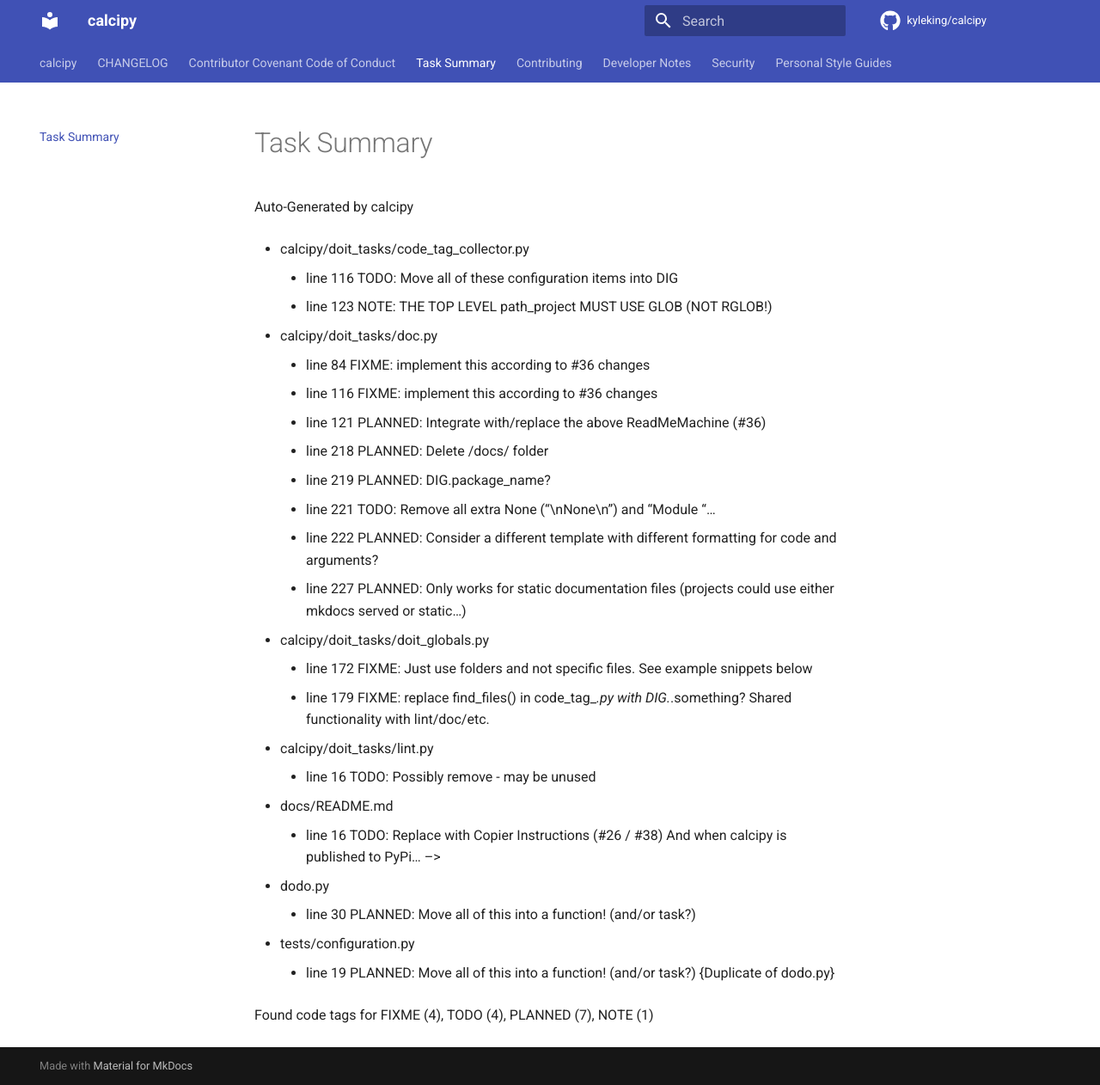
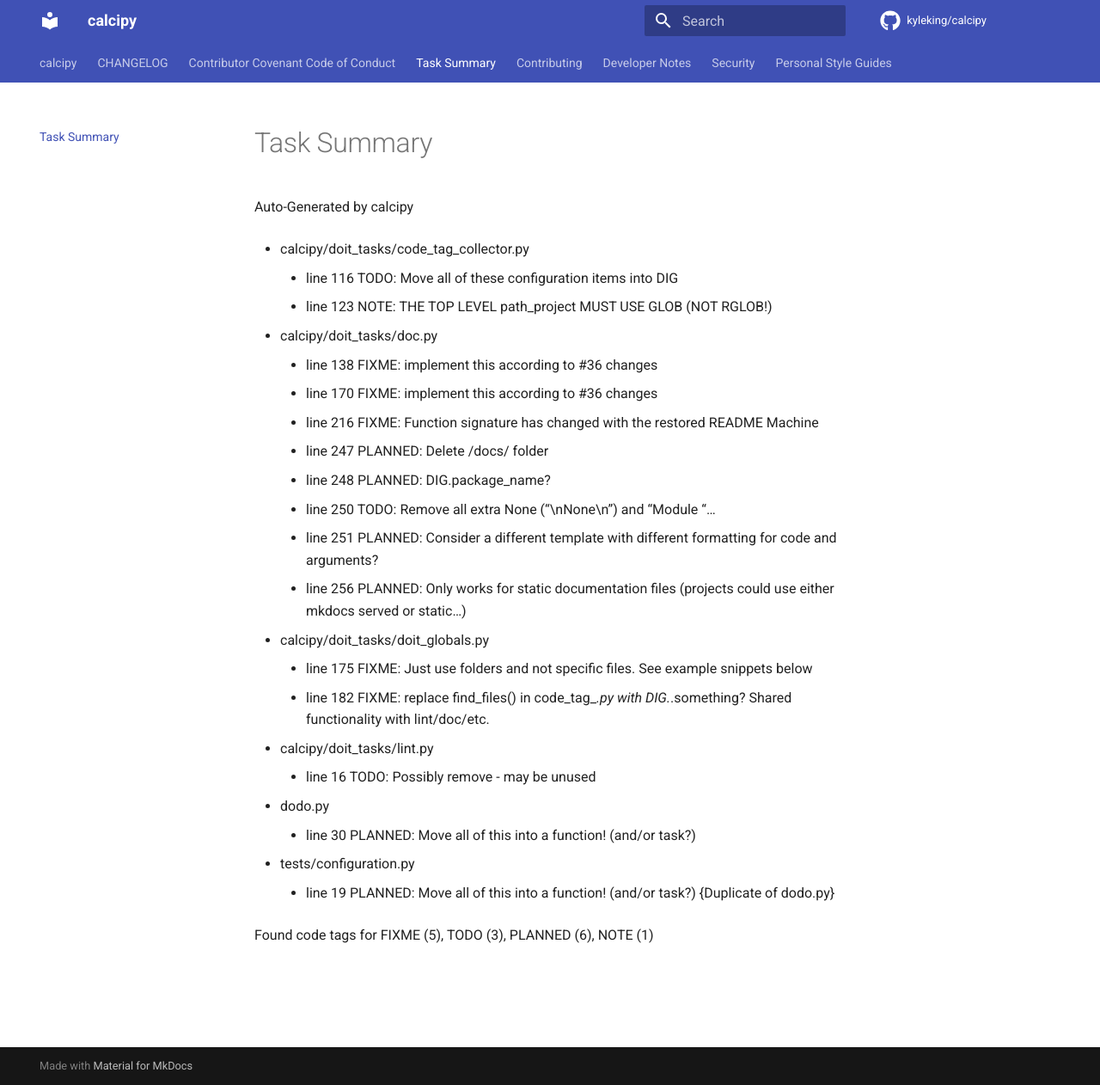
Before and after one commit to KyleKing/calcipy, an MkDocs documentation site: the page built from docs/CODE_TAG_SUMMARY.md, in a window 1280 px wide and 1262 px high. Shown: the whole window at 86% size. Built offline with MkDocs 1.6.1 and Material for MkDocs 9.7.7, drawn with Linux system fonts in a browser that asks for light colours; comment, search, counter and statistics services are not loaded.

```diff
--- a/.copier-answers.yml
+++ b/.copier-answers.yml
@@ -1,6 +1,6 @@
 # Answer file maintained by Copier for: https://github.com/KyleKing/calcipy_template
 # Check into version control. Edit by re-running copier and changing responses to the questions
-_commit: 0.0.2
+_commit: 0.0.4
 _src_path: gh:KyleKing/calcipy_template
 author_email: dev.act.kyle@gmail.com
 author_name: Kyle King
--- a/.pre-commit-config.yaml
+++ b/.pre-commit-config.yaml
@@ -35,13 +35,13 @@ repos:
       - id: requirements-txt-fixer
       - id: trailing-whitespace
   - repo: https://github.com/commitizen-tools/commitizen
-    rev: v2.15.3
+    rev: v2.17.4
     hooks:
       - id: commitizen
         additional_dependencies: ['git+https://github.com/KyleKing/cz_legacy.git@bfff2ab4134c26a31f1e7f9c3a8d4bedba824b08']
         stages: [commit-msg]
   - repo: https://github.com/asottile/pyupgrade
-    rev: v2.10.0
+    rev: v2.13.0
     hooks:
       - id: pyupgrade
         stages: [push]
--- a/docs/CODE_TAG_SUMMARY.md
+++ b/docs/CODE_TAG_SUMMARY.md
@@ -7,24 +7,21 @@ Auto-Generated by calcipy
     - line 123    NOTE: THE TOP LEVEL path_project MUST USE GLOB (NOT RGLOB!)
 
 - calcipy/doit_tasks/doc.py
-    - line  84   FIXME: implement this according to #36 changes
-    - line 116   FIXME: implement this according to #36 changes
-    - line 121 PLANNED: Integrate with/replace the above ReadMeMachine (#36)
-    - line 218 PLANNED: Delete /docs/ folder
-    - line 219 PLANNED: DIG.package_name?
-    - line 221    TODO: Remove all extra None ("\nNone\n") and "Module "...
-    - line 222 PLANNED: Consider a different template with different formatting for code and arguments?
-    - line 227 PLANNED: Only works for static documentation files (projects could use either mkdocs served or static...)
+    - line 138   FIXME: implement this according to #36 changes
+    - line 170   FIXME: implement this according to #36 changes
+    - line 216   FIXME: Function signature has changed with the restored README Machine
+    - line 247 PLANNED: Delete /docs/ folder
+    - line 248 PLANNED: DIG.package_name?
+    - line 250    TODO: Remove all extra None ("\nNone\n") and "Module "...
+    - line 251 PLANNED: Consider a different template with different formatting for code and arguments?
+    - line 256 PLANNED: Only works for static documentation files (projects could use either mkdocs served or static...)
 
 - calcipy/doit_tasks/doit_globals.py
-    - line 172   FIXME: Just use folders and not specific files. See example snippets below
-    - line 179   FIXME: replace find_files() in code_tag_*.py with DIG.*.something? Shared functionality with lint/doc/etc.
+    - line 175   FIXME: Just use folders and not specific files. See example snippets below
+    - line 182   FIXME: replace find_files() in code_tag_*.py with DIG.*.something? Shared functionality with lint/doc/etc.
 
 - calcipy/doit_tasks/lint.py
     - line  16    TODO: Possibly remove - may be unused
-
-- docs/README.md
-    - line  16    TODO: Replace with Copier Instructions (#26 / #38) And when calcipy is published to PyPi... -->
 
 - dodo.py
     - line  30 PLANNED: Move all of this into a function! (and/or task?)
@@ -32,4 +29,4 @@ Auto-Generated by calcipy
 - tests/configuration.py
     - line  19 PLANNED: Move all of this into a function! (and/or task?) {Duplicate of dodo.py}
 
-Found code tags for FIXME (4), TODO (4), PLANNED (7), NOTE (1)
+Found code tags for FIXME (5), TODO (3), PLANNED (6), NOTE (1)
```
Also changed, not shown: .isort.cfg, 4 other files.
